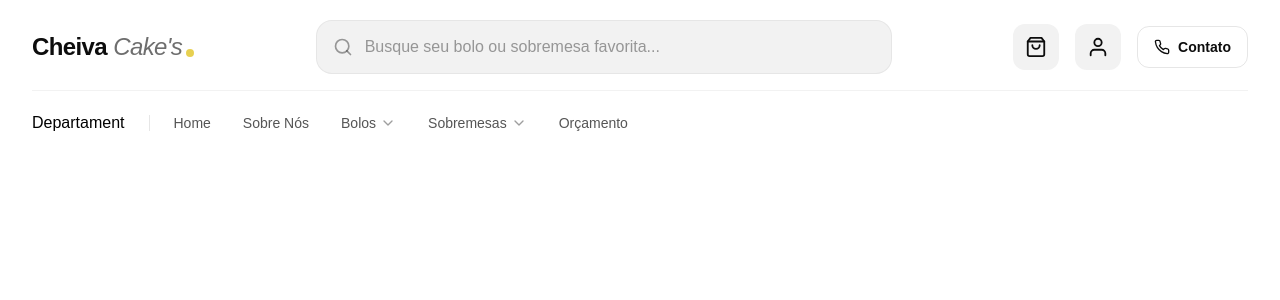
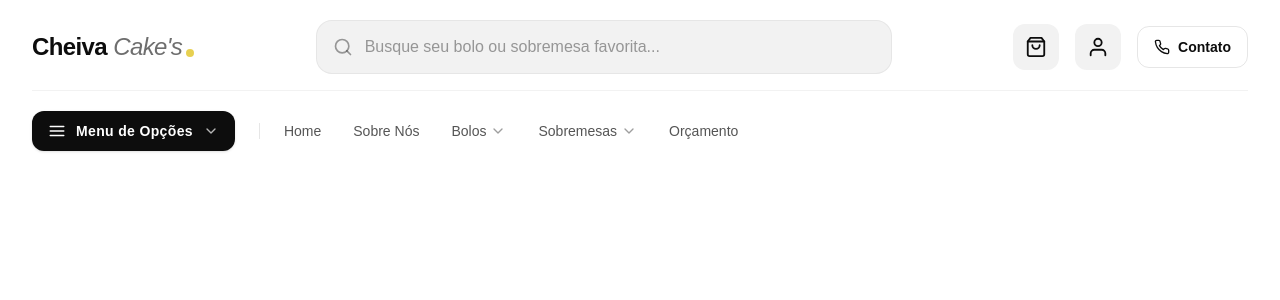
Before and after one commit to WendelBonucci/cheiva-cake-s, a Next.js app: page / in a window 1280 px wide. Shown: the top 300 px of the page. Built offline with nearby package versions, Linux system fonts and the light colour scheme.

Commit message:
Criação de um botão de Menu no Header
Um botão bem simples, apenas para direcionar mais links para outras páginas

```diff
--- a/src/components/layout/Header/Sections/Departament.tsx
+++ b/src/components/layout/Header/Sections/Departament.tsx
@@ -1,7 +1,42 @@
-
+"use client"
+import Link from "next/link"
+import { FiMenu, FiChevronDown } from "react-icons/fi"
 
 export default function Departament() {
+    type DepartamentLinks = {
+        id: number;
+        label: string;
+        href: string;
+    }
+
+    const departamentLinks: DepartamentLinks[] = [
+        { id: 1, label: 'Bolos Caseiros', href: '/' },
+        { id: 2, label: 'Bolos de Festas', href: '/' },
+        { id: 3, label: 'Sobremesas', href: '/' },
+        { id: 4, label: 'Tortas', href: '/' },
+        { id: 5, label: 'Solicite um Orçamento', href: '/' },
+    ]
+
     return (
-        <div>Departament</div>
+        <div className="relative group py-2">
+            <button type="button" className="flex items-center gap-2.5 px-4 py-2.5 rounded-xl bg-black text-white hover:bg-yellow font-semibold text-sm tracking-wide transition-all duration-300 select-none cursor-pointer shadow-sm">
+                <FiMenu size={18} />
+                <span>Menu de Opções</span>
+                <FiChevronDown size={16} className="transition-transform duration-300 group-hover:rotate-180 opacity-70" />
+            </button>
+
+            <div className="absolute top-full left-0 pt-2 w-64 opacity-0 pointer-events-none invisible group-hover:opacity-100 group-hover:pointer-events-auto group-hover:visible transition-all duration-300 transform translate-y-2 group-hover:translate-y-0 z-50">
+
+                <ul className="bg-white/95 backdrop-blur-md border border-black/5 rounded-2xl p-2 shadow-[0_10px_30px_rgba(0,0,0,0.08)]">
+                    {departamentLinks.map((link) => (
+                        <li key={link.id}>
+                            <Link href={link.href} className="block px-4 py-3 text-sm font-medium text-black/70 hover:text-black hover:bg-beige/50 rounded-xl transition-all duration-200">
+                                {link.label}
+                            </Link>
+                        </li>
+                    ))}
+                </ul>
+            </div>
+        </div>
     )
 }
```
